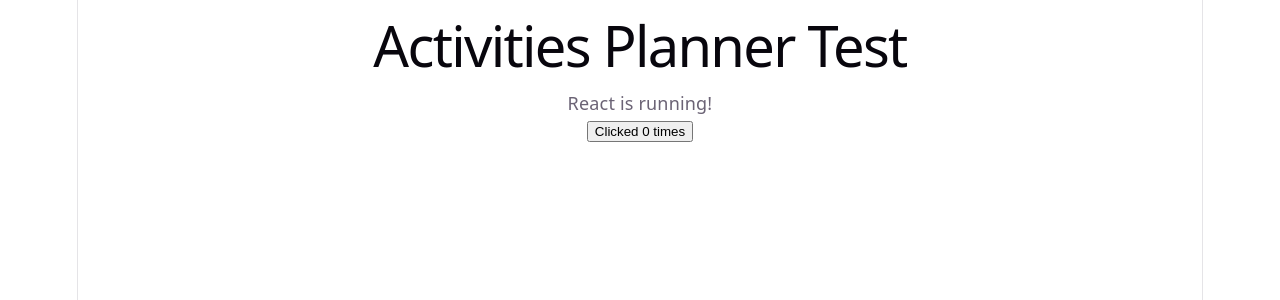
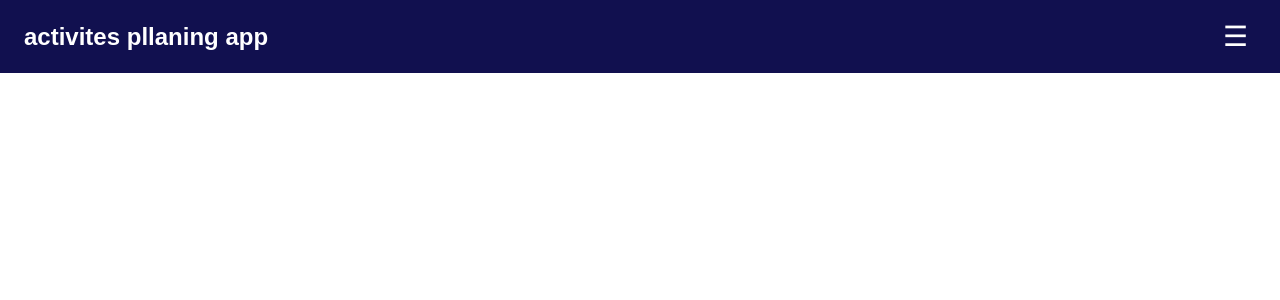
Before and after one commit to davidyao4344314/Time-management-app, a React app in the folder frontend/: page / in a window 1280 px wide. Shown: the top 300 px of the page. Built offline with nearby package versions, Linux system fonts and the light colour scheme; the HTML template or start-up script is replaced by a standard one.

Commit message:
Added simple menue button

```diff
--- a/frontend/src/App.css
+++ b/frontend/src/App.css
@@ -1,184 +1,22 @@
-.counter {
-  font-size: 16px;
-  padding: 5px 10px;
-  border-radius: 5px;
-  color: var(--accent);
-  background: var(--accent-bg);
-  border: 2px solid transparent;
-  transition: border-color 0.3s;
-  margin-bottom: 24px;
-
-  &:hover {
-    border-color: var(--accent-border);
-  }
-  &:focus-visible {
-    outline: 2px solid var(--accent);
-    outline-offset: 2px;
-  }
+.top-bar {
+  display: flex;
+  align-items: center;
+  justify-content: space-between;
+  padding: 16px 24px;
+  color: white;
+  background: #11104f;
 }
 
-.hero {
-  position: relative;
-
-  .base,
-  .framework,
-  .vite {
-    inset-inline: 0;
-    margin: 0 auto;
-  }
-
-  .base {
-    width: 170px;
-    position: relative;
-    z-index: 0;
-  }
-
-  .framework,
-  .vite {
-    position: absolute;
-  }
-
-  .framework {
-    z-index: 1;
-    top: 34px;
-    height: 28px;
-    transform: perspective(2000px) rotateZ(300deg) rotateX(44deg) rotateY(39deg)
-      scale(1.4);
-  }
-
-  .vite {
-    z-index: 0;
-    top: 107px;
-    height: 26px;
-    width: auto;
-    transform: perspective(2000px) rotateZ(300deg) rotateX(40deg) rotateY(39deg)
-      scale(0.8);
-  }
+.top-bar h1 {
+  margin: 0;
+  font-size: 24px;
 }
 
-#center {
-  display: flex;
-  flex-direction: column;
-  gap: 25px;
-  place-content: center;
-  place-items: center;
-  flex-grow: 1;
-
-  @media (max-width: 1024px) {
-    padding: 32px 20px 24px;
-    gap: 18px;
-  }
+.top-bar button {
+  padding: 4px 8px;
+  border: 0;
+  color: white;
+  background: transparent;
+  font-size: 28px;
+  cursor: pointer;
 }
-
-#next-steps {
-  display: flex;
-  border-top: 1px solid var(--border);
-  text-align: left;
-
-  & > div {
-    flex: 1 1 0;
-    padding: 32px;
-    @media (max-width: 1024px) {
-      padding: 24px 20px;
-    }
-  }
-
-  .icon {
-    margin-bottom: 16px;
-    width: 22px;
-    height: 22px;
-  }
-
-  @media (max-width: 1024px) {
-    flex-direction: column;
-    text-align: center;
-  }
-}
-
-#docs {
-  border-right: 1px solid var(--border);
-
-  @media (max-width: 1024px) {
-    border-right: none;
-    border-bottom: 1px solid var(--border);
-  }
-}
-
-#next-steps ul {
-  list-style: none;
-  padding: 0;
-  display: flex;
-  gap: 8px;
-  margin: 32px 0 0;
-
-  .logo {
-    height: 18px;
-  }
-
-  a {
-    color: var(--text-h);
-    font-size: 16px;
-    border-radius: 6px;
-    background: var(--social-bg);
-    display: flex;
-    padding: 6px 12px;
-    align-items: center;
-    gap: 8px;
-    text-decoration: none;
-    transition: box-shadow 0.3s;
-
-    &:hover {
-      box-shadow: var(--shadow);
-    }
-    .button-icon {
-      height: 18px;
-      width: 18px;
-    }
-  }
-
-  @media (max-width: 1024px) {
-    margin-top: 20px;
-    flex-wrap: wrap;
-    justify-content: center;
-
-    li {
-      flex: 1 1 calc(50% - 8px);
-    }
-
-    a {
-      width: 100%;
-      justify-content: center;
-      box-sizing: border-box;
-    }
-  }
-}
-
-#spacer {
-  height: 88px;
-  border-top: 1px solid var(--border);
-  @media (max-width: 1024px) {
-    height: 48px;
-  }
-}
-
-.ticks {
-  position: relative;
-  width: 100%;
-
-  &::before,
-  &::after {
-    content: '';
-    position: absolute;
-    top: -4.5px;
-    border: 5px solid transparent;
-  }
-
-  &::before {
-    left: 0;
-    border-left-color: var(--border);
-  }
-  &::after {
-    right: 0;
-    border-right-color: var(--border);
-  }
-}
--- a/frontend/src/App.jsx
+++ b/frontend/src/App.jsx
@@ -1,19 +1,13 @@
-import { useState } from 'react'
 import './App.css'
 
 function App() {
-  const [count, setCount] = useState(0)
-
   return (
-    <div>
-      <h1>Activities Planner Test</h1>
-
-      <p>React is running!</p>
-
-      <button onClick={() => setCount(count + 1)}>
-        Clicked {count} times
+    <header className="top-bar">
+      <h1>activites pllaning app</h1>
+      <button type="button" aria-label="Open menu">
+        ☰
       </button>
-    </div>
+    </header>
   )
 }
 
--- a/frontend/src/index.css
+++ b/frontend/src/index.css
@@ -1,111 +1,8 @@
-:root {
-  --text: #6b6375;
-  --text-h: #08060d;
-  --bg: #fff;
-  --border: #e5e4e7;
-  --code-bg: #f4f3ec;
-  --accent: #aa3bff;
-  --accent-bg: rgba(170, 59, 255, 0.1);
-  --accent-border: rgba(170, 59, 255, 0.5);
-  --social-bg: rgba(244, 243, 236, 0.5);
-  --shadow:
-    rgba(0, 0, 0, 0.1) 0 10px 15px -3px, rgba(0, 0, 0, 0.05) 0 4px 6px -2px;
-
-  --sans: system-ui, 'Segoe UI', Roboto, sans-serif;
-  --heading: system-ui, 'Segoe UI', Roboto, sans-serif;
-  --mono: ui-monospace, Consolas, monospace;
-
-  font: 18px/145% var(--sans);
-  letter-spacing: 0.18px;
-  color-scheme: light dark;
-  color: var(--text);
-  background: var(--bg);
-  font-synthesis: none;
-  text-rendering: optimizeLegibility;
-  -webkit-font-smoothing: antialiased;
-  -moz-osx-font-smoothing: grayscale;
-
-  @media (max-width: 1024px) {
-    font-size: 16px;
-  }
-}
-
-@media (prefers-color-scheme: dark) {
-  :root {
-    --text: #9ca3af;
-    --text-h: #f3f4f6;
-    --bg: #16171d;
-    --border: #2e303a;
-    --code-bg: #1f2028;
-    --accent: #c084fc;
-    --accent-bg: rgba(192, 132, 252, 0.15);
-    --accent-border: rgba(192, 132, 252, 0.5);
-    --social-bg: rgba(47, 48, 58, 0.5);
-    --shadow:
-      rgba(0, 0, 0, 0.4) 0 10px 15px -3px, rgba(0, 0, 0, 0.25) 0 4px 6px -2px;
-  }
-
-  #social .button-icon {
-    filter: invert(1) brightness(2);
-  }
+* {
+  box-sizing: border-box;
 }
 
 body {
   margin: 0;
+  font-family: Arial, sans-serif;
 }
-
-#root {
-  width: 1126px;
-  max-width: 100%;
-  margin: 0 auto;
-  text-align: center;
-  border-inline: 1px solid var(--border);
-  min-height: 100svh;
-  display: flex;
-  flex-direction: column;
-  box-sizing: border-box;
-}
-
-h1,
-h2 {
-  font-family: var(--heading);
-  font-weight: 500;
-  color: var(--text-h);
-}
-
-h1 {
-  font-size: 56px;
-  letter-spacing: -1.68px;
-  margin: 32px 0;
-  @media (max-width: 1024px) {
-    font-size: 36px;
-    margin: 20px 0;
-  }
-}
-h2 {
-  font-size: 24px;
-  line-height: 118%;
-  letter-spacing: -0.24px;
-  margin: 0 0 8px;
-  @media (max-width: 1024px) {
-    font-size: 20px;
-  }
-}
-p {
-  margin: 0;
-}
-
-code,
-.counter {
-  font-family: var(--mono);
-  display: inline-flex;
-  border-radius: 4px;
-  color: var(--text-h);
-}
-
-code {
-  font-size: 15px;
-  line-height: 135%;
-  padding: 4px 8px;
-  background: var(--code-bg);
-}
```
